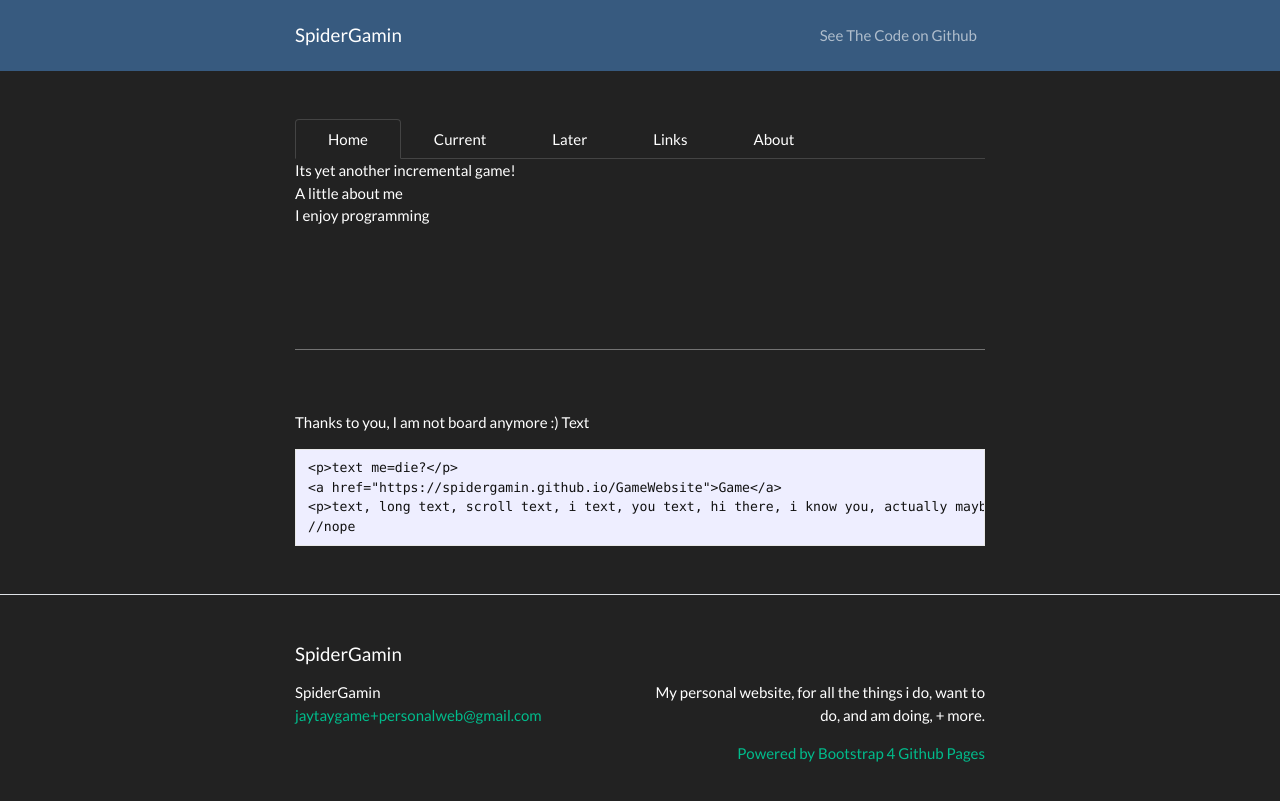
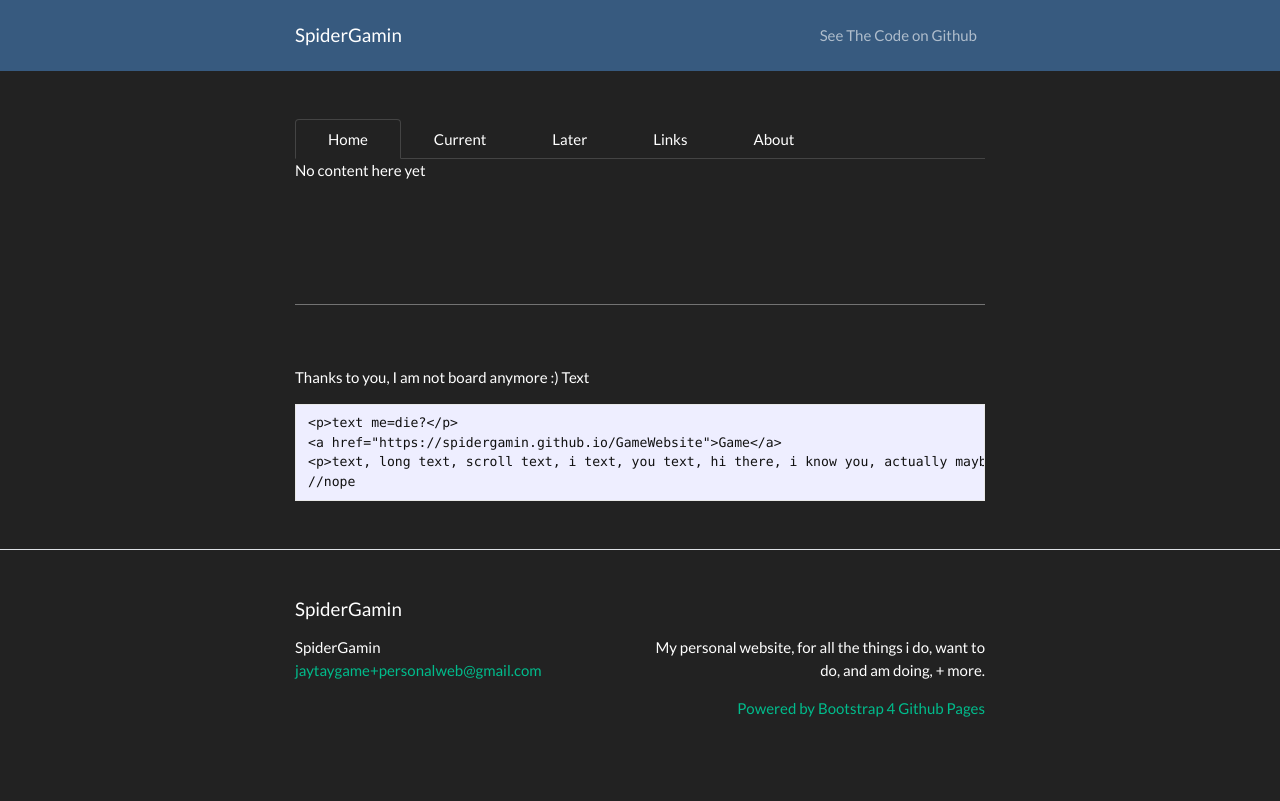
Before and after one commit to insberr/insberr.github.io, a Jekyll site: the page built from index.md, in a window 1280 px wide. Shown: the top 801 px of the page. Built offline with Jekyll 4.4.1, drawn with Linux system fonts in a browser that asks for light colours; our own code applies the rules of GitHub Pages for plain Markdown files.

Commit message:
Update index.md

```diff
--- a/index.md
+++ b/index.md
@@ -17,9 +17,8 @@
 </ul>
 <div id="myTabContent" class="tab-content">
   <div class="tab-pane fade active show" id="home">
-    <p>Its yet another incremental game!
-      <br>A little about me
-      <br>I enjoy programming
+    <p>No content here yet
+      <br>
     </p>
   </div>
   <div class="tab-pane fade" id="current">
```
